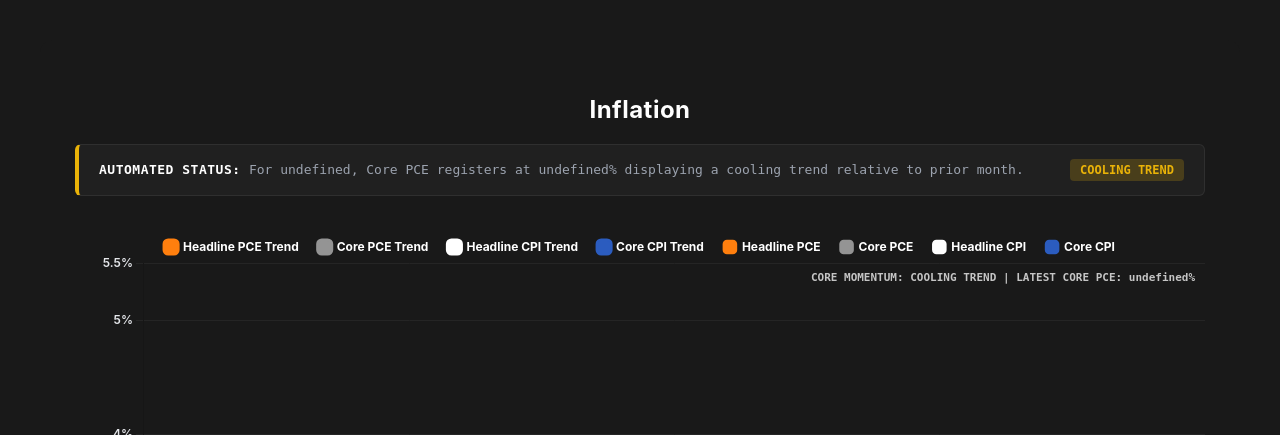
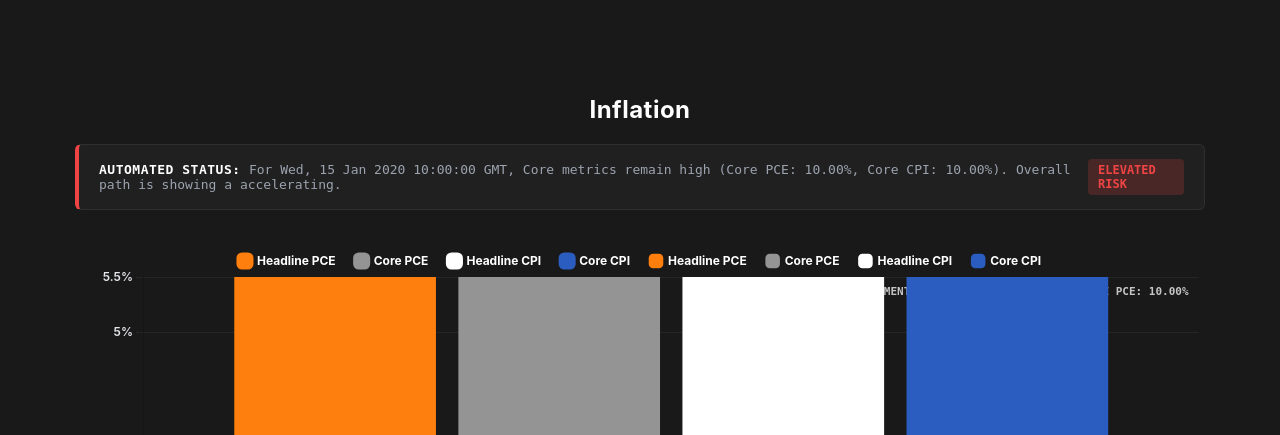
Before and after one commit to Mirzokhid522/inflation, a Flask app: page / in a window 1280 px wide. Shown: the top 435 px of the page. Run offline with Flask 3, Linux system fonts and the light colour scheme; a database or web service that is not in the repository returns one stand-in record (values such as "Sample title"); data that the repository does not hold is empty.

Commit message:
Update inflation chart template and remove trend subheadings

```diff
--- a/app.py
+++ b/app.py
@@ -8,15 +8,16 @@
 app = Flask(__name__)
 FRED_API_KEY = os.getenv('FRED_API_KEY')
 
-def fetch_fred_series(series_id):
-    """Helper function to fetch monthly data from FRED API and calculate YoY change."""
+def fetch_fred_yoy_series(series_id):
+    """Fetches pre-calculated Year-over-Year percentage changes directly from FRED API using 'units': 'pc1'."""
     url = "https://api.stlouisfed.org/fred/series/observations"
     params = {
         'series_id': series_id,
         'api_key': FRED_API_KEY,
         'file_type': 'json',
         'sort_order': 'desc',
-        'limit': 24  # Fetch last 24 months to easily compute 1-year (12-month) lag YoY changes
+        'units': 'pc1',  # Automatically computes Year-over-Year percent change server-side on FRED
+        'limit': 24      # Generous lookback to guarantee trailing 12-month alignment
     }
 
     response = requests.get(url, params=params)
@@ -24,28 +25,14 @@
         return [], []
 
     data = response.json().get('observations', [])
-    # Sort chronologically ascending
     data = sorted([d for d in data if d['value'] != '.'], key=lambda x: x['date'])
 
     dates = [d['date'] for d in data]
     values = [float(d['value']) for d in data]
     return dates, values
 
-def get_yoy_inflation(values, dates):
-    """Calculates year-over-year percentage change from the monthly index levels."""
-    yoy_rates = []
-    valid_dates = []
-    for i in range(12, len(values)):
-        val_current = values[i]
-        val_year_ago = values[i - 12]
-        yoy = ((val_current - val_year_ago) / val_year_ago) * 100
-        yoy_rates.append(round(yoy, 2))
-        valid_dates.append(dates[i])
-    return valid_dates, yoy_rates
-
 @app.route('/')
 def index():
-    # Fetch series IDs: PCEPI, PCEPILFE, CPIAUCSL, CPILFESL
     series_map = {
         'pce': 'PCEPI',
         'core_pce': 'PCEPILFE',
@@ -53,28 +40,24 @@
         'core_cpi': 'CPILFESL'
     }
 
-    processed_data = {}
-    common_months = []
+    series_dates = {}
+    series_values = {}
 
     for key, series_id in series_map.items():
-        dates, vals = fetch_fred_series(series_id)
-        d_list, yoy_list = get_yoy_inflation(vals, dates)
-        processed_data[key] = yoy_list
-        common_months = d_list  # Keep the date stamps
+        dates, vals = fetch_fred_yoy_series(series_id)
+        series_dates[key] = set(dates)
+        series_values[key] = dict(zip(dates, vals))
 
-    # Slice to get the most recent 12 months for the dashboard view
-    limit_slice = 12
-    recent_months = [
-        # Format dates nicely (e.g., '2026-07' to readable labels if preferred)
-        m for m in common_months[-limit_slice:]
-    ]
+    # Intersect dates across all series and automatically slice the latest 12 months
+    common_months = sorted(list(set.intersection(*map(set, series_dates.values()))))
+    recent_months = common_months[-12:] if len(common_months) >= 12 else common_months
 
     chart_payload = {
         'months': recent_months,
-        'pce': processed_data['pce'][-limit_slice:],
-        'core_pce': processed_data['core_pce'][-limit_slice:],
-        'cpi': processed_data['cpi'][-limit_slice:],
-        'core_cpi': processed_data['core_cpi'][-limit_slice:]
+        'pce': [series_values['pce'].get(m) for m in recent_months],
+        'core_pce': [series_values['core_pce'].get(m) for m in recent_months],
+        'cpi': [series_values['cpi'].get(m) for m in recent_months],
+        'core_cpi': [series_values['core_cpi'].get(m) for m in recent_months]
     }
 
     return render_template('index.html', data=chart_payload)
--- a/templates/index.html
+++ b/templates/index.html
@@ -94,13 +94,16 @@
         const months = chartData.months;
 
         const latestCorePCE = corePCE[corePCE.length - 1];
-        const prevCorePCE = corePCE[corePCE.length - 2] || latestCorePCE;
         const latestCoreCPI = coreCPI[coreCPI.length - 1];
         const latestMonth = months[months.length - 1];
 
-        // Determine acceleration vs deceleration relative to the previous month
-        const isAccelerating = latestCorePCE > prevCorePCE;
-        const trendDirection = isAccelerating ? "Accelerating" : "Cooling Trend";
+        // Compare latest reading against the average of the prior 3 months to capture the overarching macro trend
+        const recentWindow = corePCE.slice(-4, -1); // last 3 preceding months
+        const avgRecentPCE = recentWindow.reduce((a, b) => a + b, 0) / recentWindow.length;
+
+        // Determine overall trajectory (Cooling vs Accelerating relative to recent baseline)
+        const isCooling = latestCorePCE <= avgRecentPCE;
+        const trendDirection = isCooling ? "Cooling Trend" : "Accelerating";
 
         const bannerElem = document.getElementById('insightBanner');
         const textElem = document.getElementById('statusText');
@@ -108,23 +111,23 @@
 
         // Conditional logic checking threshold > 3.0% or status flags
         if (latestCorePCE > 3.0 || latestCoreCPI > 3.0) {
-            bannerElem.style.borderLeftColor = '#ef4444';
-            badgeElem.style.background = 'rgba(239, 68, 68, 0.2)';
-            badgeElem.style.color = '#ef4444';
-            badgeElem.innerText = 'ELEVATED RISK';
-            textElem.innerText = `For ${latestMonth}, Core metrics remain high (Core PCE: ${latestCorePCE}%, Core CPI: ${latestCoreCPI}%). Momentum is ${trendDirection.toLowerCase()}.`;
+            bannerElem.style.borderLeftColor = isCooling ? '#eab308' : '#ef4444';
+            badgeElem.style.background = isCooling ? 'rgba(234, 179, 8, 0.2)' : 'rgba(239, 68, 68, 0.2)';
+            badgeElem.style.color = isCooling ? '#eab308' : '#ef4444';
+            badgeElem.innerText = isCooling ? 'ELEVATED (COOLING)' : 'ELEVATED RISK';
+            textElem.innerText = `For ${latestMonth}, Core metrics remain high (Core PCE: ${latestCorePCE.toFixed(2)}%, Core CPI: ${latestCoreCPI.toFixed(2)}%). Overall path is showing a ${trendDirection.toLowerCase()}.`;
         } else if (latestCorePCE >= 1.8 && latestCorePCE <= 2.2) {
             bannerElem.style.borderLeftColor = '#22c55e';
             badgeElem.style.background = 'rgba(34, 197, 94, 0.2)';
             badgeElem.style.color = '#22c55e';
             badgeElem.innerText = 'TARGET OPTIMAL';
-            textElem.innerText = `For ${latestMonth}, Core PCE (${latestCorePCE}%) prints squarely within target tolerance. Directional bias shows a ${trendDirection.toLowerCase()}.`;
+            textElem.innerText = `For ${latestMonth}, Core PCE (${latestCorePCE.toFixed(2)}%) prints squarely within target tolerance. Directional bias shows a ${trendDirection.toLowerCase()}.`;
         } else {
             bannerElem.style.borderLeftColor = '#eab308';
             badgeElem.style.background = 'rgba(234, 179, 8, 0.2)';
             badgeElem.style.color = '#eab308';
             badgeElem.innerText = trendDirection.toUpperCase();
-            textElem.innerText = `For ${latestMonth}, Core PCE registers at ${latestCorePCE}% displaying a ${trendDirection.toLowerCase()} relative to prior month.`;
+            textElem.innerText = `For ${latestMonth}, Core PCE registers at ${latestCorePCE.toFixed(2)}% displaying a ${trendDirection.toLowerCase()} relative to recent baseline.`;
         }
 
         const ctx = document.getElementById('inflationChart').getContext('2d');
@@ -141,8 +144,7 @@
                 ctx.fillStyle = 'rgba(255, 255, 255, 0.75)';
                 ctx.font = 'bold 11px monospace';
                 ctx.textAlign = 'right';
-                // Draw live calculated status indicator directly inside the top chart canvas area
-                ctx.fillText(`CORE MOMENTUM: ${trendDirection.toUpperCase()} | LATEST CORE PCE: ${latestCorePCE}%`, right - 10, top + 15);
+                ctx.fillText(`CORE MOMENTUM: ${trendDirection.toUpperCase()} | LATEST CORE PCE: ${latestCorePCE.toFixed(2)}%`, right - 10, top + 15);
                 ctx.restore();
             }
         };
@@ -186,7 +188,7 @@
                 datasets: [
                     {
                         type: 'line',
-                        label: 'Headline PCE Trend',
+                        label: 'Headline PCE',
                         data: chartData.pce,
                         borderColor: '#ff7f0e',
                         backgroundColor: '#ff7f0e',
@@ -197,7 +199,7 @@
                     },
                     {
                         type: 'line',
-                        label: 'Core PCE Trend',
+                        label: 'Core PCE',
                         data: chartData.core_pce,
                         borderColor: '#949494',
                         backgroundColor: '#949494',
@@ -208,7 +210,7 @@
                     },
                     {
                         type: 'line',
-                        label: 'Headline CPI Trend',
+                        label: 'Headline CPI',
                         data: chartData.cpi,
                         borderColor: '#ffffff',
                         backgroundColor: '#ffffff',
@@ -219,7 +221,7 @@
                     },
                     {
                         type: 'line',
-                        label: 'Core CPI Trend',
+                        label: 'Core CPI',
                         data: chartData.core_cpi,
                         borderColor: '#2b5cbf',
                         backgroundColor: '#2b5cbf',
@@ -310,7 +312,6 @@
                             pointStyle: 'rectRounded'
                         }
                     },
-                    // --- 3. THRESHOLD-BASED TOOLTIPS ---
                     tooltip: {
                         backgroundColor: '#202020',
                         titleColor: '#ffffff',
```
